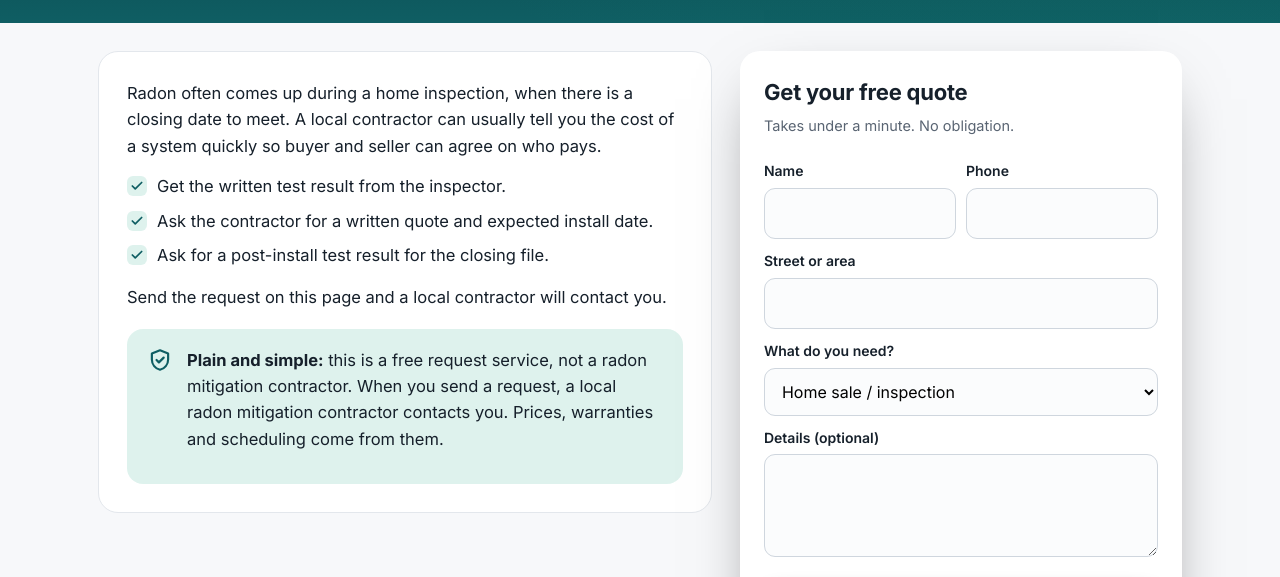
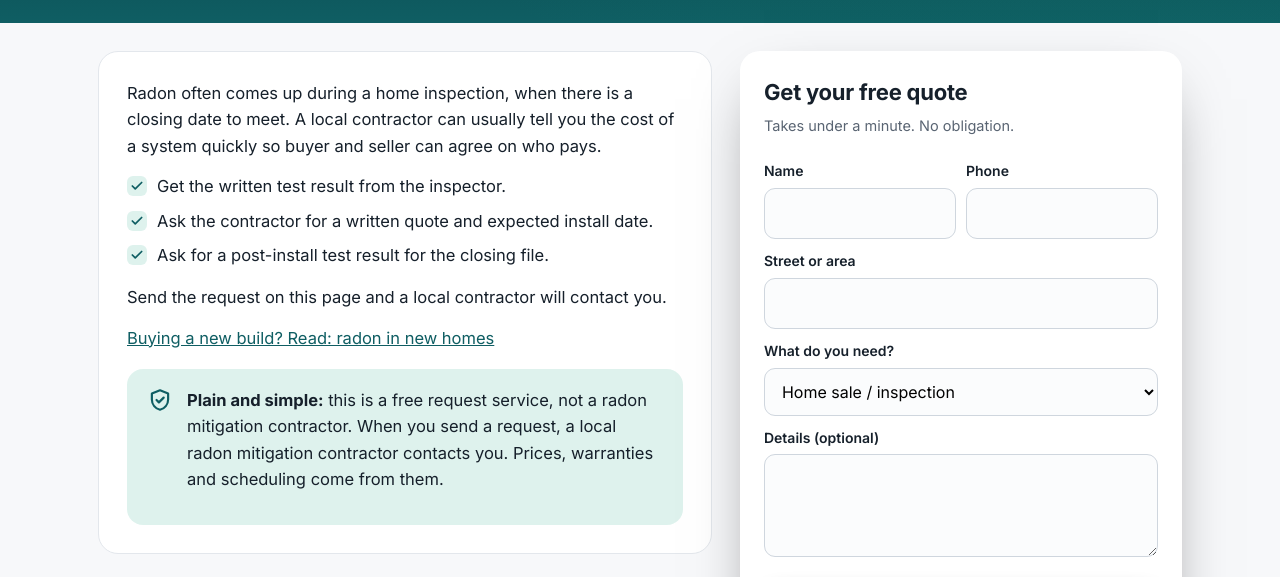
Before and after one commit to seasummit/siouxfallsradonremoval, a plain HTML site: page radon-home-sale/index.html in a window 1280 px wide. Shown: the part 211-788 px from the top of the page. Drawn offline with Linux system fonts and the light colour scheme.

Commit message:
Link new-homes radon article

```diff
--- a/radon-home-sale/index.html
+++ b/radon-home-sale/index.html
@@ -97,7 +97,7 @@ footer.f h4{color:#fff;margin:0 0 10px;font-size:15px}footer.f ul{list-style:non
 <section class="s" style="padding-top:28px"><div class="wrap pgrid">
 <article class="body"><p>Radon often comes up during a home inspection, when there is a closing date to meet. A local contractor can usually tell you the cost of a system quickly so buyer and seller can agree on who pays.</p>
 <ul class="checks"><li>Get the written test result from the inspector.</li><li>Ask the contractor for a written quote and expected install date.</li><li>Ask for a post-install test result for the closing file.</li></ul>
-<p>Send the request on this page and a local contractor will contact you.</p><div style="margin-top:18px"><div class="note"><span class="ic"><svg viewBox="0 0 24 24" aria-hidden="true"><path d="M12 3 4.5 6v5.5c0 4.6 3.2 8.3 7.5 9.5 4.3-1.2 7.5-4.9 7.5-9.5V6Z" fill="none" stroke="currentColor" stroke-width="2" stroke-linejoin="round"/><path d="m8.8 12 2.2 2.2 4.4-4.4" fill="none" stroke="currentColor" stroke-width="2" stroke-linecap="round" stroke-linejoin="round"/></svg></span><p><b>Plain and simple:</b> this is a free request service, not a radon mitigation contractor. When you send a request, a local radon mitigation contractor contacts you. Prices, warranties and scheduling come from them.</p></div></div></article>
+<p>Send the request on this page and a local contractor will contact you.</p><p><a href="/radon-new-construction-sioux-falls/">Buying a new build? Read: radon in new homes</a></p><div style="margin-top:18px"><div class="note"><span class="ic"><svg viewBox="0 0 24 24" aria-hidden="true"><path d="M12 3 4.5 6v5.5c0 4.6 3.2 8.3 7.5 9.5 4.3-1.2 7.5-4.9 7.5-9.5V6Z" fill="none" stroke="currentColor" stroke-width="2" stroke-linejoin="round"/><path d="m8.8 12 2.2 2.2 4.4-4.4" fill="none" stroke="currentColor" stroke-width="2" stroke-linecap="round" stroke-linejoin="round"/></svg></span><p><b>Plain and simple:</b> this is a free request service, not a radon mitigation contractor. When you send a request, a local radon mitigation contractor contacts you. Prices, warranties and scheduling come from them.</p></div></div></article>
 <div class="stick"><div class="fcard" id="quote">
 <h2>Get your free quote</h2>
 <p class="sub">Takes under a minute. No obligation.</p>
```
